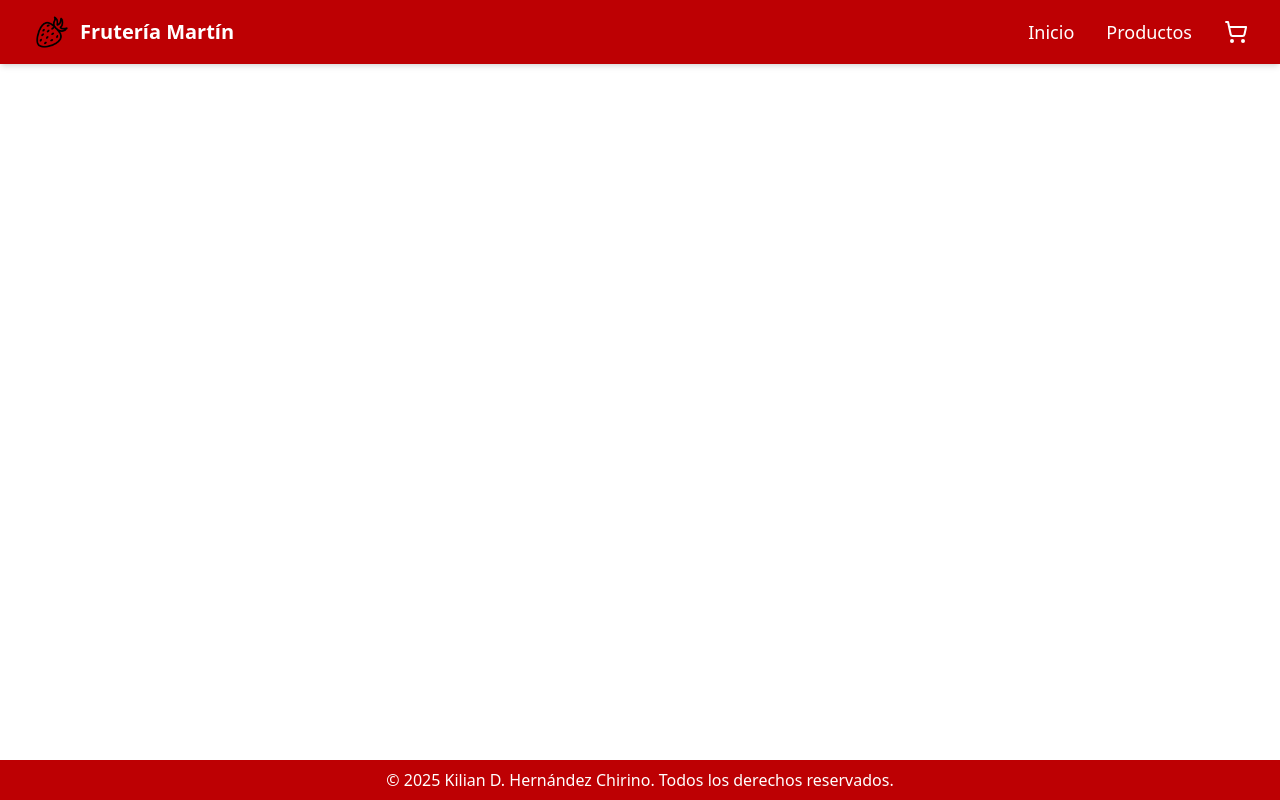
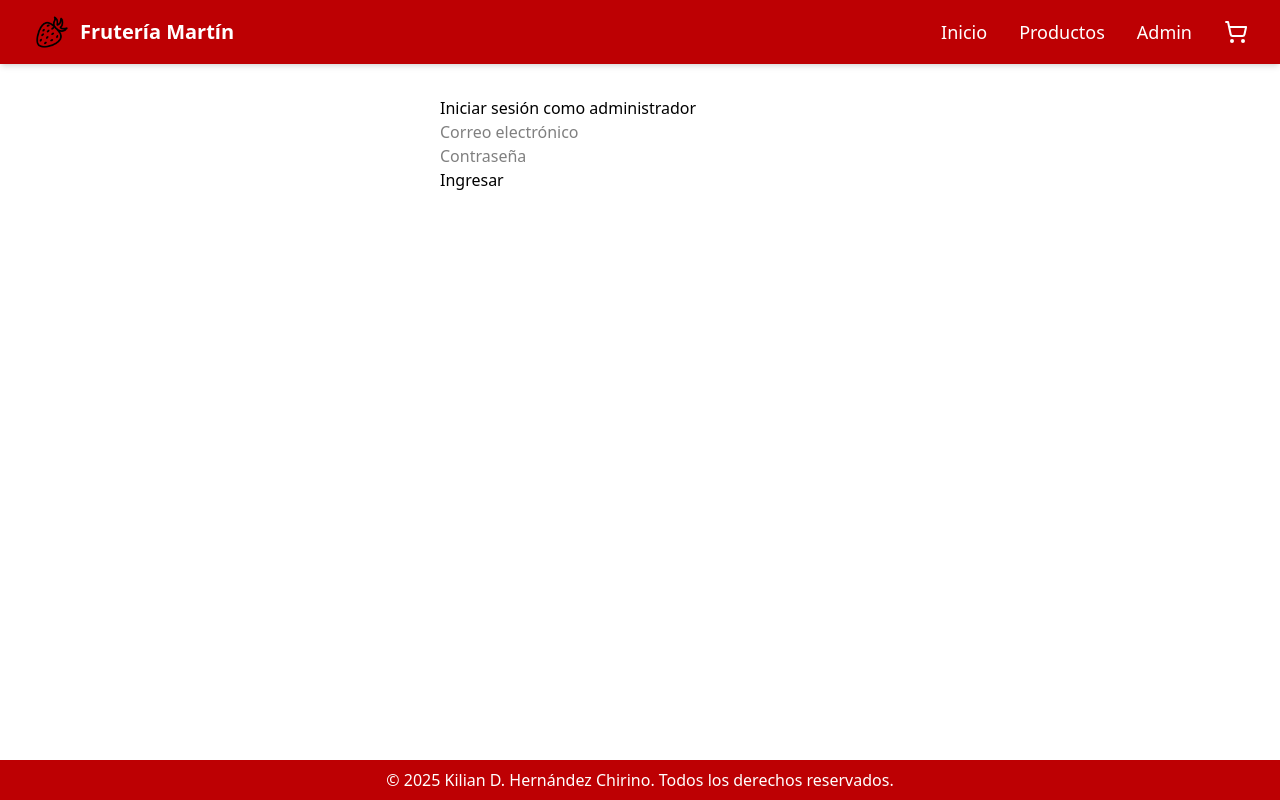
Before and after one commit to Kilianhc/fruteriaMartin, a React (Vite) app in the folder client/: page /login in a window 1280 px wide. Built offline with nearby package versions, Linux system fonts and the light colour scheme; no server answers.

Commit message:
access for admin and progress in his components

```diff
--- a/client/src/App.jsx
+++ b/client/src/App.jsx
@@ -1,4 +1,3 @@
-// src/App.jsx
 import { Routes, Route } from "react-router-dom";
 import NavBar from "./components/Navbar"
 import Footer from "./components/Footer";
@@ -11,6 +10,9 @@ import AdminProducts from "./pages/Admin/AdminProducts";
 import AdminOrders from "./pages/Admin/AdminOrders";
 import EditProduct from "./pages/Admin/EditProducts";
 import AdminDashboard from "./pages/Admin/AdminDashboard";
+import AdminLayout from "./pages/Admin/AdminLayout";
+import Login from "./pages/Admin/Login";
+import PrivateRoute from "./components/PrivateRoute";
 
 function App() {
   return (
@@ -24,10 +26,16 @@ function App() {
           <Route path="/carrito" element={<CartPage />} />
           <Route path="/comprar" element={<CheckoutPage />} />
           <Route path="/success" element={<SuccessPage />} />
-          <Route path="/admin" element={<AdminDashboard />} />
-          <Route path="/admin/products" element={<AdminProducts />} />
-          <Route path="/admin/products/:id" element={<EditProduct />} />
-          <Route path="/admin/orders" element={<AdminOrders />} />
+          <Route path="/login" element={<Login />} />
+
+          <Route path="/admin" element={<PrivateRoute />}>
+            <Route element={<AdminLayout />}>
+              <Route index element={<AdminDashboard />} />
+              <Route path="products" element={<AdminProducts />} />
+              <Route path="products/:id" element={<EditProduct />} />
+              <Route path="orders" element={<AdminOrders />} />
+            </Route>
+          </Route>
         </Routes>
       </main>
 
--- a/client/src/components/Navbar.jsx
+++ b/client/src/components/Navbar.jsx
@@ -3,11 +3,13 @@ import { ShoppingCart, Menu } from 'lucide-react';
 import bananaIcon from '../assets/banana.png';
 import { useCart } from '../context/CartContext';
 import { Link } from 'react-router-dom';
+import { useAuth } from '../context/AuthContext';
 
 function NavBar() {
   const [menuOpen, setMenuOpen] = useState(false);
   const { cart } = useCart(); // <- Esto es lo importante
   const cartCount = cart.reduce((acc, item) => acc + item.quantity, 0);
+  const { user } = useAuth();
 
   return (
     <nav className="bg-[#bd0003] text-white shadow-md px-8 py-3">
@@ -22,6 +24,9 @@ function NavBar() {
         <div className="hidden md:flex gap-8 items-center text-lg">
           <Link to="/" className="cursor-pointer">Inicio</Link>
           <Link to="/productos" className="cursor-pointer">Productos</Link>
+          {!user && (
+              <Link to="/login">Admin</Link>
+          )}
           <div className="relative cursor-pointer">
             <Link to="/carrito" className="relative cursor-pointer">
               <ShoppingCart size={24} />
@@ -48,6 +53,9 @@ function NavBar() {
         <div className="md:hidden mt-4 flex flex-col gap-4 text-lg">
           <Link to="/" className="cursor-pointer">Inicio</Link>
           <Link to="/productos" className="cursor-pointer">Productos</Link>
+          {!user && (
+              <Link to="/login">Admin</Link>
+          )}
           <div className="relative w-fit cursor-pointer">
             <Link to="/carrito" className="relative w-fit cursor-pointer">
               <ShoppingCart size={24} />
--- /dev/null
+++ b/client/src/components/PrivateRoute.jsx
@@ -0,0 +1,7 @@
+import { Navigate, Outlet } from 'react-router-dom';
+import { useAuth } from '../context/AuthContext';
+
+export default function PrivateRoute() {
+  const { user } = useAuth();
+  return user && user.isAdmin ? <Outlet /> : <Navigate to="/login" replace />;
+}
--- /dev/null
+++ b/client/src/context/AuthContext.jsx
@@ -0,0 +1,27 @@
+import { createContext, useState, useEffect, useContext } from 'react';
+
+const AuthContext = createContext();
+
+export const AuthProvider = ({ children }) => {
+  const [user, setUser] = useState(() =>
+    localStorage.getItem('adminUser') ? JSON.parse(localStorage.getItem('adminUser')) : null
+  );
+
+  const login = (userData) => {
+    localStorage.setItem('adminUser', JSON.stringify(userData));
+    setUser(userData);
+  };
+
+  const logout = () => {
+    localStorage.removeItem('adminUser');
+    setUser(null);
+  };
+
+  return (
+    <AuthContext.Provider value={{ user, login, logout }}>
+      {children}
+    </AuthContext.Provider>
+  );
+};
+
+export const useAuth = () => useContext(AuthContext);
--- a/client/src/main.jsx
+++ b/client/src/main.jsx
@@ -4,13 +4,16 @@ import { BrowserRouter } from 'react-router-dom';
 import App from './App';
 import './index.css';
 import { CartProvider } from './context/CartContext';
+import { AuthProvider } from './context/AuthContext';
 
 ReactDOM.createRoot(document.getElementById('root')).render(
   <React.StrictMode>
     <BrowserRouter>
-      <CartProvider>
-        <App />
-      </CartProvider>
+      <AuthProvider>
+        <CartProvider>
+          <App />
+        </CartProvider>
+      </AuthProvider>
     </BrowserRouter>
   </React.StrictMode>
 );
--- /dev/null
+++ b/client/src/pages/Admin/AdminLayout.jsx
@@ -0,0 +1,19 @@
+import { Outlet, Link } from 'react-router-dom';
+import { useAuth } from '../../context/AuthContext';
+
+export default function AdminLayout() {
+  const { logout } = useAuth();
+
+  return (
+    <div className="p-4">
+      <h2>Panel de administración</h2>
+      <nav className="my-4">
+        <Link to="/admin">Dashboard</Link> |{" "}
+        <Link to="/admin/products">Productos</Link> |{" "}
+        <Link to="/admin/orders">Pedidos</Link> |{" "}
+        <button onClick={logout} style={{ marginLeft: '1rem' }}>Cerrar sesión</button>
+      </nav>
+      <Outlet />
+    </div>
+  );
+}
--- a/client/src/pages/Admin/Login.jsx
+++ b/client/src/pages/Admin/Login.jsx
@@ -0,0 +1,56 @@
+import { useState } from 'react';
+import { useNavigate } from 'react-router-dom';
+import { useAuth } from '../../context/AuthContext';
+
+export default function Login() {
+  const [email, setEmail] = useState('');
+  const [password, setPassword] = useState('');
+  const { login } = useAuth();
+  const navigate = useNavigate();
+  const [error, setError] = useState('');
+
+  const handleSubmit = async (e) => {
+    e.preventDefault();
+    setError('');
+    try {
+      const res = await fetch('/api/users/login', {
+        method: 'POST',
+        headers: { 'Content-Type': 'application/json' },
+        body: JSON.stringify({ email, password }),
+      });
+
+      const data = await res.json();
+      if (!res.ok) throw new Error(data.message || 'Error al iniciar sesión');
+      if (!data.isAdmin) throw new Error('No autorizado');
+
+      login(data);
+      navigate('/admin');
+    } catch (err) {
+      setError(err.message);
+    }
+  };
+
+  return (
+    <div style={{ maxWidth: 400, margin: '2rem auto' }}>
+      <h2>Iniciar sesión como administrador</h2>
+      {error && <p style={{ color: 'red' }}>{error}</p>}
+      <form onSubmit={handleSubmit}>
+        <input
+          type="email"
+          placeholder="Correo electrónico"
+          value={email}
+          onChange={(e) => setEmail(e.target.value)}
+          required
+        /><br />
+        <input
+          type="password"
+          placeholder="Contraseña"
+          value={password}
+          onChange={(e) => setPassword(e.target.value)}
+          required
+        /><br />
+        <button type="submit">Ingresar</button>
+      </form>
+    </div>
+  );
+}
```
Also changed, not shown: 2 other files (tests, documents, lock files or other folders).
